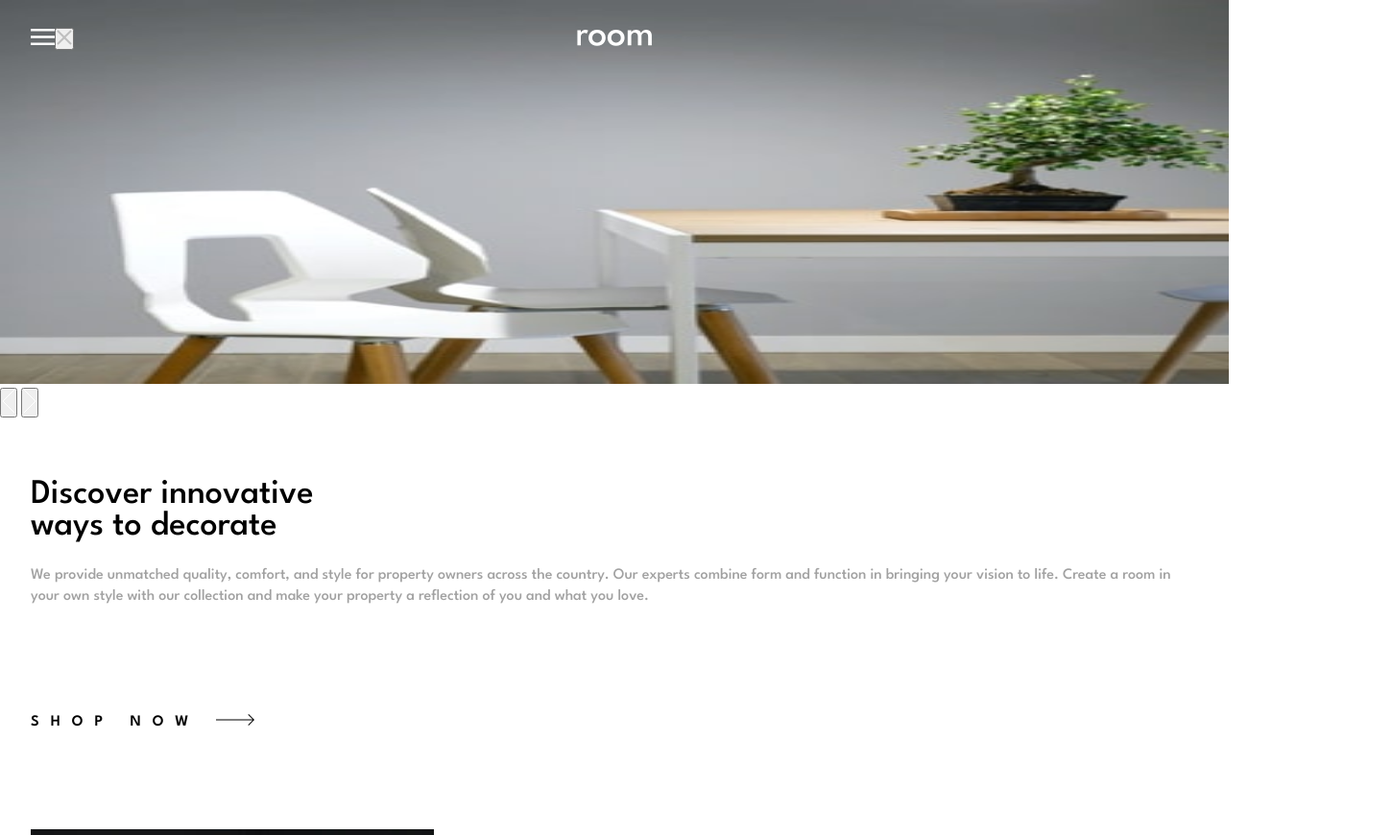
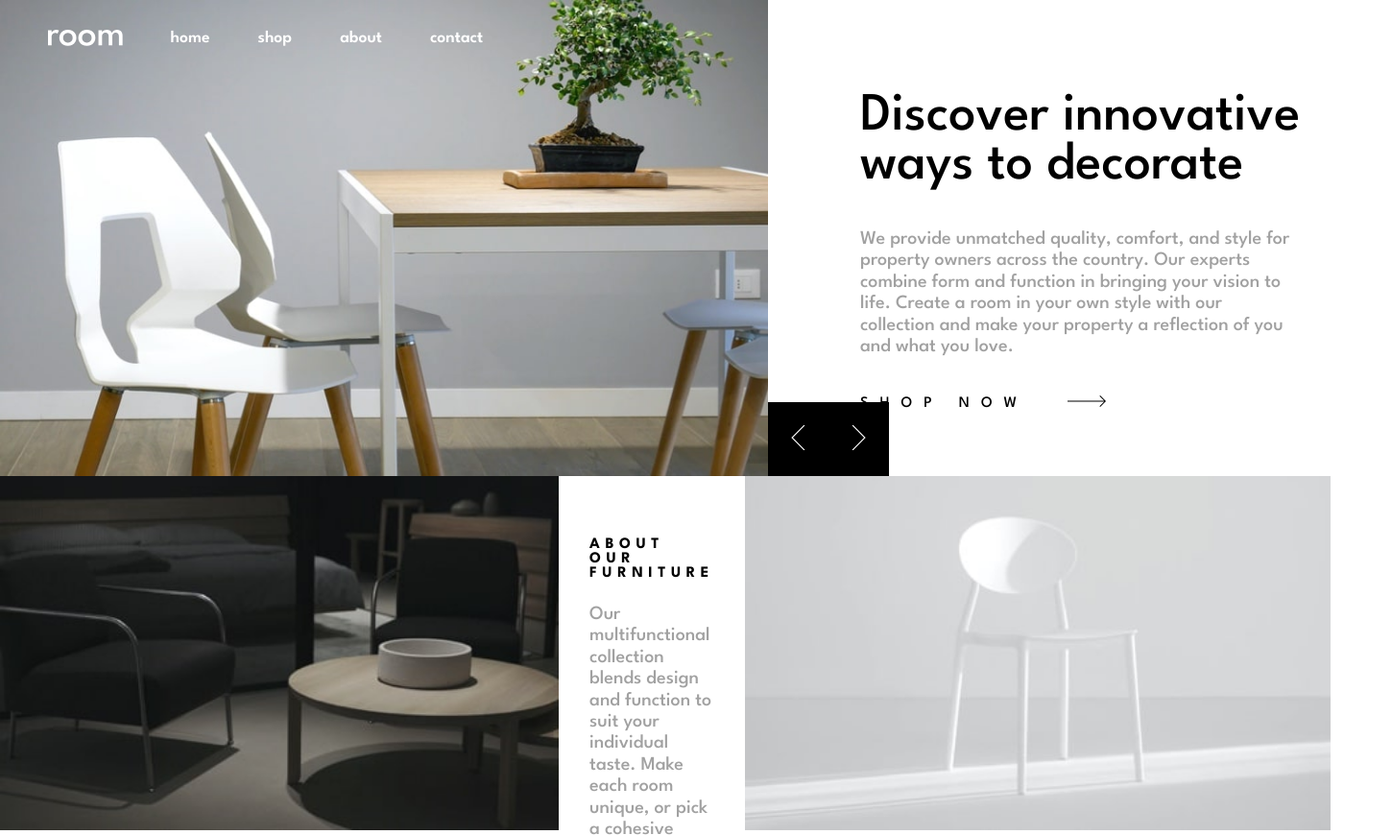
Before and after one commit to Ryan-Tru/room-homepage-solution, a plain HTML site: page index.html in a window 1280 px wide. Shown: the top 870 px of the page at 96% size, 1450 px wide, since content can reach past the window. Drawn offline with Linux system fonts and the light colour scheme.

Commit message:
Added hover element to links + some more desktop styling

```diff
--- a/css/styles.css
+++ b/css/styles.css
@@ -10,6 +10,7 @@
     padding: 0;
     margin: 0;
     font-family: 'League Spartan', sans-serif;
+    box-sizing: border-box;
 }
 
 a {
@@ -19,6 +20,8 @@ a {
 body {
     display: flex;
     flex-direction: column;
+    height: 100vh;
+    width: 100vw;
 }
 
 .body-text {
@@ -33,7 +36,7 @@ body {
     display: flex;
     position: absolute;
     width: 100vw;
-    height: 10vh;
+    height: 15vh;
     align-items: center;
 }
 
@@ -41,6 +44,7 @@ body {
     display: none;
     margin-left: auto;
     padding-right: 2rem;
+    z-index: 1;
 }
 
 .navbar-list {
@@ -55,21 +59,36 @@ body {
     font-size: 1.1rem;
 }
 
+.close-btn {
+    display: none;
+    background-color: transparent;
+    border: none;
+    padding-left: 2rem;
+    transition: all 0.1s ease;
+    z-index: 1;
+}
+
+.close-img {
+    width: 20px;
+}
+
 .logo {
     position: absolute;
     left: 50%;
     transform: translateX(-50%);
     height: 17.5px;
+    z-index: 1;
 }
 
 .hamburger-btn {
     background-color: transparent;
     border: none;
     padding-left: 2rem;
+    z-index: 1;
 }
 
 .hamburger-img {
-    width: 25px;
+    width: 20px;
 }
 
 /* Styling slides */
@@ -80,7 +99,11 @@ body {
     height: 100vh;
 }
 
-/* img styling */
+/* Slide img styling (mobile) */
+.hero-img-container {
+    position: relative;
+    height: 50vh;
+}
 
 .desktop-slide-img {
     display: none;
@@ -89,6 +112,24 @@ body {
 .mobile-slide-img {
     width: 100vw;
     height: 50vh;
+}
+
+.slide-btn-container {
+    display: flex;
+    position: absolute;
+    right: 0;
+    bottom: 0;
+}
+
+.slideshow-arrow-btn {
+    border: none;
+    background-color: black;
+    padding: 1.5rem;
+    margin: 0;
+}
+
+.slideshow-arrow-img {
+    width: 15px;
 }
 
 /* Styling slide text */
@@ -110,9 +151,13 @@ body {
     color: black;
     text-transform: uppercase;
     font-size: 1rem;
-    font-weight: 600;
+    font-weight: 500;
     letter-spacing: 0.75rem;
     margin-top: auto;
+}
+
+.arrow-icon {
+    padding-left: 25px;
 }
 
 .two, .three {
@@ -120,14 +165,14 @@ body {
 }
 
 /* Styling about section */
-.about-section {
+.about-section-container {
     display: flex;
     flex-direction: column;
     height: 100vh;
     justify-content: space-between;
 }
 
-.about-section-container {
+.about-section {
     padding: 4rem 2rem;
     flex: 33%;
 }
@@ -143,3 +188,111 @@ body {
 .about-img {
     flex: 33%;
 }
+
+@media screen and (min-width: 768px) {
+    .body-text {
+        font-size: 1.25rem;
+    }
+
+    /* Styling navbar */
+    .navbar-header-container {
+        display: flex;
+        position: absolute;
+        width: 800px;
+        height: 10vh;
+        align-items: center;
+        justify-content: flex-start;
+    }
+
+    .navbar-container {
+        display: block;
+        margin: 0;
+        height: 17px;
+    }
+
+    .navbar-list {
+        z-index: 1;
+        gap: 50px;
+    }
+
+    .navbar-link {
+        color: white;
+        position: relative;
+        cursor: pointer;
+    }
+
+    .navbar-link::before {
+        content: '';
+        transition: all 0.2s ease;
+    }
+
+    .navbar-link:hover::before {
+        content: '';
+        width: 20px;
+        height: 2px;
+        background: white;
+        position: absolute;
+        bottom: -4px;
+        left: 50%;
+        transform: translate(-50%);
+    }
+
+    .logo {
+        position: relative;
+        left: 0;
+        transform: translateX(0);
+        margin-right: 50px;
+        padding-left: 50px;
+    }
+
+    .hamburger-btn {
+        display: none;
+    }
+
+    /* Styling slides */
+    .slide {
+        flex-direction: row;
+        height: 62vh;
+    }
+
+    .slide-text-container {
+        padding: 6rem;
+    }
+
+    .slide-title {
+        font-size: 3.5rem;
+        margin-bottom: 2.5rem;
+    }
+
+    .shop-link {
+        margin-top: 2.5rem;
+    }
+
+    .shop-link:hover {
+        color: var(--dark-gray);
+    }
+
+    /* Slide img styling (desktop) */
+    .hero-img-container {
+        height: 100%;
+    }
+
+    .mobile-slide-img {
+        display: none;
+    }
+
+    .desktop-slide-img {
+        display: block;
+        height: 100%;
+        width: 800px;
+    }
+
+    .slide-btn-container {
+        right: -126px;
+    }
+
+    /* Styling about section */
+    .about-section-container {
+        flex-direction: row;
+    }
+}
```
